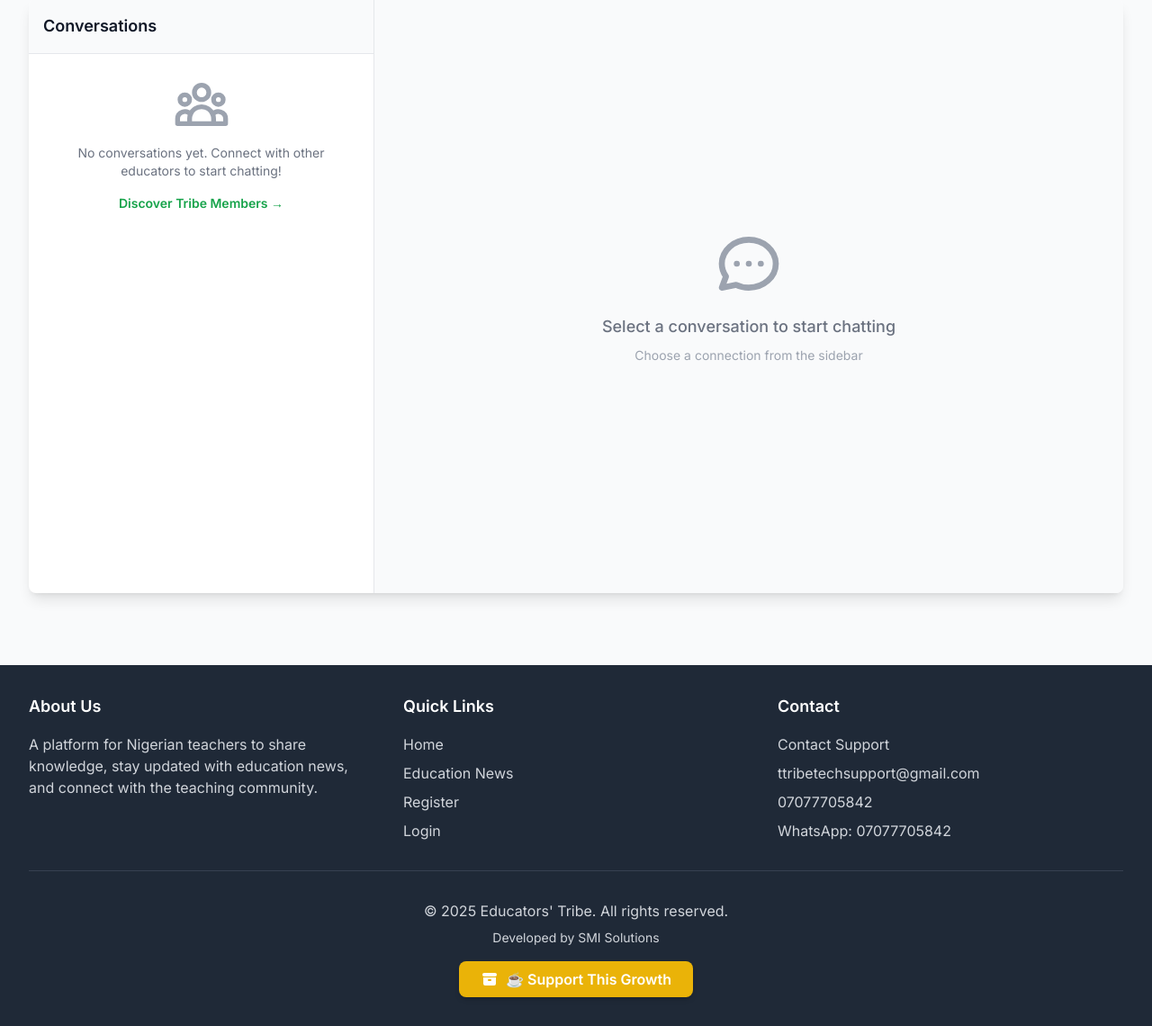
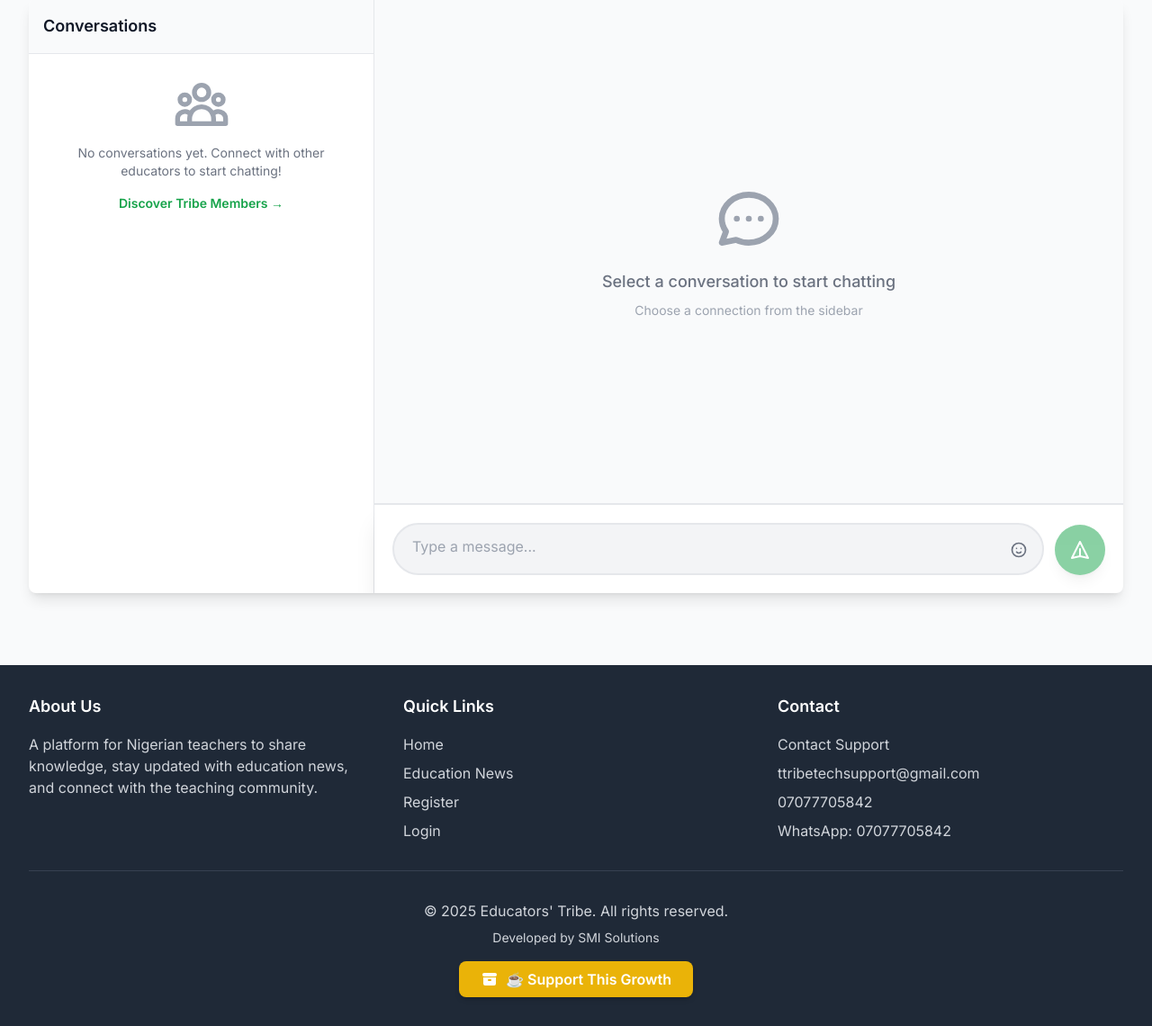
Before and after one commit to spw3bt3ch/educators-tribe, a Python web app: template templates/chat.html in a window 1280 px wide. Shown: the part 157-1297 px from the top of the page at 90% size. Run offline with Jinja, Linux system fonts and the light colour scheme; the template is opened without the code that fills it, so the values that code supplies are empty; some libraries are stand-ins or nearby versions.

Commit message:
chat visibility

```diff
--- a/templates/chat.html
+++ b/templates/chat.html
@@ -127,22 +127,21 @@
                     <div id="typing-indicator" class="hidden p-2 text-sm text-gray-500 italic"></div>
                 </div>
 
-                <!-- Message Input -->
-                <div id="message-input-container" class="p-3 sm:p-4 border-t border-gray-200 bg-white shadow-lg hidden">
-                    <form id="message-form" class="flex items-end space-x-2 sm:space-x-3">
-                        <div class="flex-1 relative">
+                <!-- Message Input - Always Visible -->
+                <div id="message-input-container" class="p-4 sm:p-5 border-t-2 border-gray-200 bg-white shadow-xl">
+                    <form id="message-form" class="flex items-end gap-3">
+                        <div class="flex-1 relative bg-gray-100 rounded-full border-2 border-gray-200 focus-within:border-green-500 focus-within:bg-white transition-all">
                             <textarea id="message-input" rows="1" placeholder="Type a message..."
-                                      class="w-full px-4 py-3 pr-12 text-sm sm:text-base border border-gray-300 rounded-full focus:outline-none focus:ring-2 focus:ring-green-500 focus:border-transparent resize-none overflow-hidden bg-gray-50 hover:bg-white transition-colors"
-                                      style="max-height: 120px; min-height: 48px;"></textarea>
-                            <button type="button" id="emoji-button" class="absolute right-3 bottom-3 text-gray-400 hover:text-gray-600 transition" title="Add emoji">
+                                      class="w-full px-5 py-3 pr-12 text-sm sm:text-base bg-transparent border-0 rounded-full focus:outline-none resize-none overflow-hidden"
+                                      style="max-height: 120px; min-height: 48px; line-height: 1.5;"></textarea>
+                            <button type="button" id="emoji-button" class="absolute right-3 bottom-3 text-gray-500 hover:text-green-600 transition p-1" title="Add emoji">
                                 <svg class="w-5 h-5" fill="none" stroke="currentColor" viewBox="0 0 24 24">
                                     <path stroke-linecap="round" stroke-linejoin="round" stroke-width="2" d="M14.828 14.828a4 4 0 01-5.656 0M9 10h.01M15 10h.01M21 12a9 9 0 11-18 0 9 9 0 0118 0z"></path>
                                 </svg>
                             </button>
                         </div>
-                        <button type="submit" class="bg-green-600 text-white px-5 sm:px-6 py-3 rounded-full hover:bg-green-700 transition font-semibold text-sm sm:text-base shadow-md hover:shadow-lg active:scale-95 flex items-center justify-center min-w-[48px] sm:min-w-[80px]">
-                            <span class="hidden sm:inline">Send</span>
-                            <svg class="w-5 h-5 sm:hidden" fill="none" stroke="currentColor" viewBox="0 0 24 24">
+                        <button type="submit" id="send-button" class="bg-green-600 text-white p-3 sm:p-4 rounded-full hover:bg-green-700 transition-all font-semibold shadow-lg hover:shadow-xl active:scale-95 flex items-center justify-center min-w-[56px] h-[56px] disabled:opacity-50 disabled:cursor-not-allowed" disabled>
+                            <svg class="w-6 h-6" fill="none" stroke="currentColor" viewBox="0 0 24 24">
                                 <path stroke-linecap="round" stroke-linejoin="round" stroke-width="2" d="M12 19l9 2-9-18-9 18 9-2zm0 0v-8"></path>
                             </svg>
                         </button>
@@ -174,8 +173,14 @@
             sidebar.classList.remove('hidden');
             document.getElementById('chat-header').classList.add('hidden');
             document.getElementById('messages-list').classList.add('hidden');
-            document.getElementById('message-input-container').classList.add('hidden');
             document.getElementById('no-chat-selected').classList.remove('hidden');
+            // Disable input when no chat selected
+            const messageInput = document.getElementById('message-input');
+            const sendButton = document.getElementById('send-button');
+            messageInput.disabled = true;
+            messageInput.placeholder = 'Select a conversation to start chatting...';
+            messageInput.value = '';
+            sendButton.disabled = true;
             currentChatUserId = null;
         });
     }
@@ -309,7 +314,12 @@
         document.getElementById('no-chat-selected').classList.add('hidden');
         document.getElementById('messages-list').classList.remove('hidden');
         document.getElementById('chat-header').classList.remove('hidden');
-        document.getElementById('message-input-container').classList.remove('hidden');
+        // Message input is always visible, just enable it
+        const messageInput = document.getElementById('message-input');
+        const sendButton = document.getElementById('send-button');
+        messageInput.disabled = false;
+        messageInput.placeholder = 'Type a message...';
+        sendButton.disabled = false;
 
         // Update header
         const userItem = document.querySelector(`[data-user-id="${userId}"]`);
@@ -438,9 +448,18 @@
         }
     }
 
+    // Initialize input on page load
+    const messageInput = document.getElementById('message-input');
+    const sendButton = document.getElementById('send-button');
+
+    // Disable input initially if no conversation is selected
+    if (!currentChatUserId) {
+        messageInput.disabled = true;
+        messageInput.placeholder = 'Select a conversation to start chatting...';
+        sendButton.disabled = true;
+    }
+
     // Auto-expand textarea
-    const messageInput = document.getElementById('message-input');
-
     function autoExpandTextarea(textarea) {
         textarea.style.height = 'auto';
         textarea.style.height = Math.min(textarea.scrollHeight, 120) + 'px';
@@ -448,6 +467,14 @@
 
     messageInput.addEventListener('input', function() {
         autoExpandTextarea(this);
+
+        // Enable/disable send button based on input
+        const sendButton = document.getElementById('send-button');
+        if (this.value.trim().length > 0 && currentChatUserId) {
+            sendButton.disabled = false;
+        } else {
+            sendButton.disabled = true;
+        }
 
         if (!currentChatUserId) return;
 
@@ -493,6 +520,10 @@
         // Clear input and reset height
         messageInput.value = '';
         messageInput.style.height = '48px';
+
+        // Disable send button
+        const sendButton = document.getElementById('send-button');
+        sendButton.disabled = true;
 
         // Stop typing indicator
         socket.emit('typing', {
```
